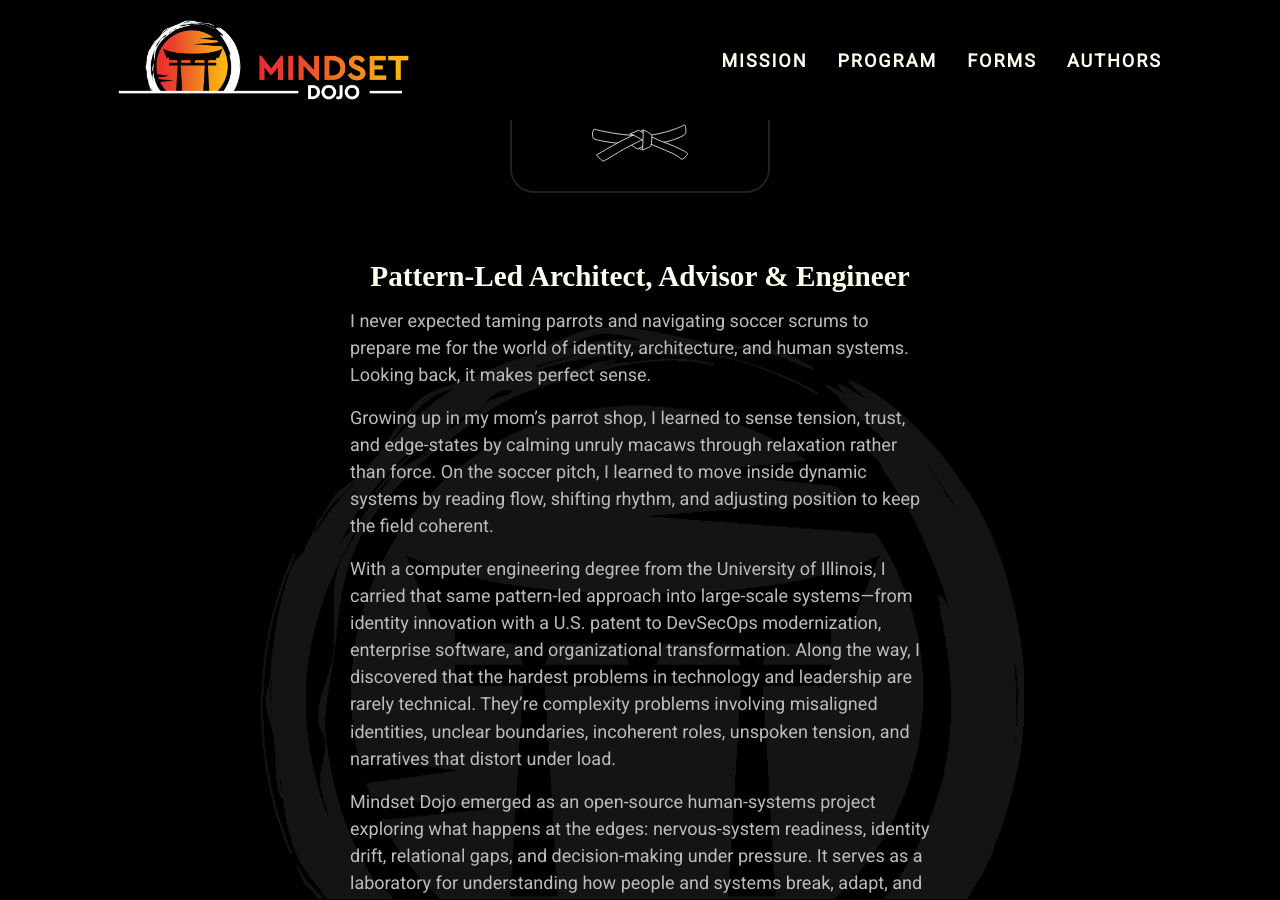
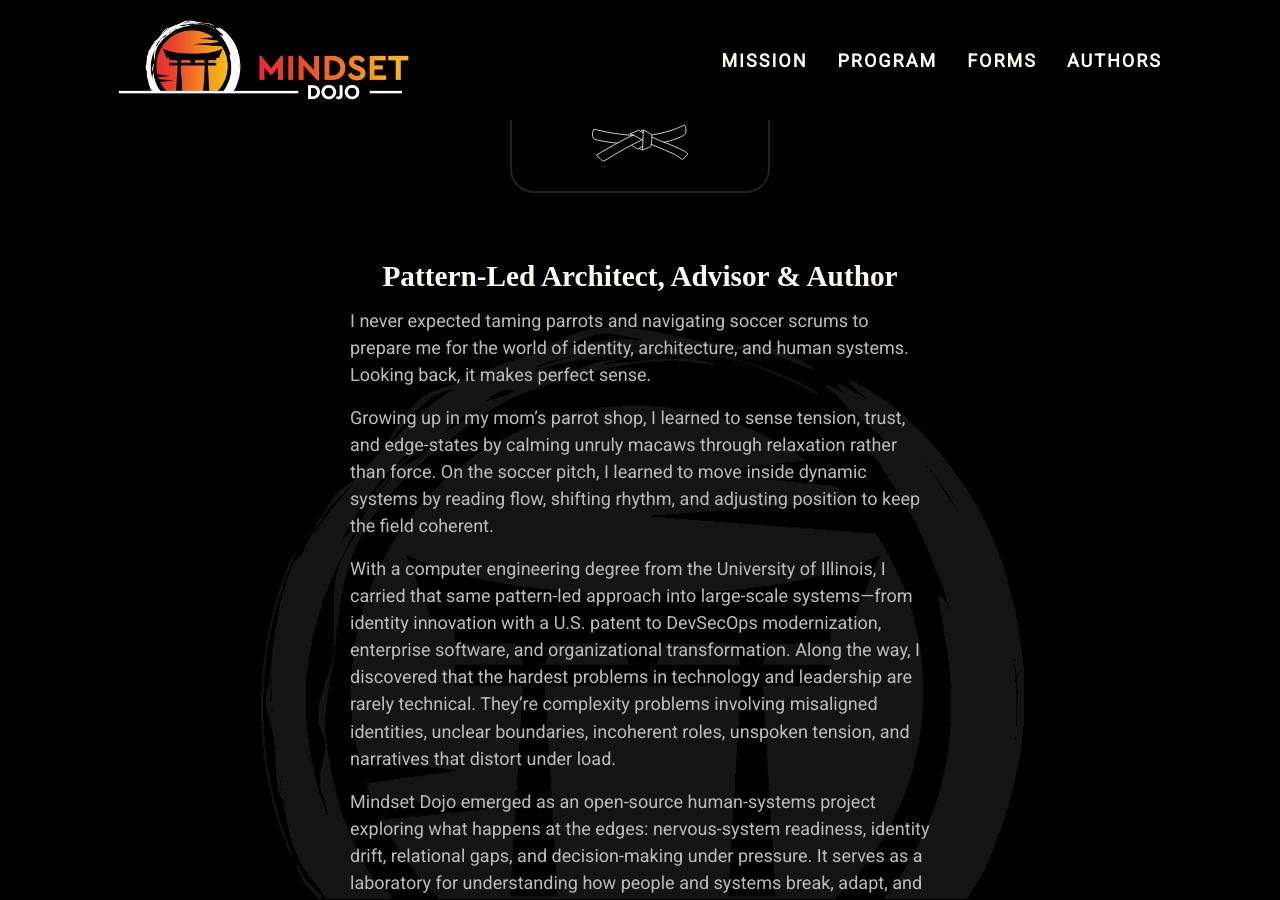
Before and after one commit to mindset-dojo/mindset-dojo.github.io, a Jekyll site: the page built from _authors/michael-basil.md, in a window 1280 px wide and 900 px high, scrolled down 498 px. Built offline with Jekyll 4.4.1, drawn with Linux system fonts in a browser that asks for light colours; some web fonts are replaced.

Commit message:
refactor(author): basil author

```diff
--- a/_authors/michael-basil.md
+++ b/_authors/michael-basil.md
@@ -15,7 +15,7 @@ leadership_designations:
 emoji_signature: ⛩️🌿
 custom_url: https://michael.basil.one
 about: |
-  ### Pattern-Led Architect, Advisor & Engineer
+  ### Pattern-Led Architect, Advisor & Author
 
   I never expected taming parrots and navigating soccer scrums to prepare me for the world of identity, architecture, and human systems. Looking back, it makes perfect sense.
 
```
